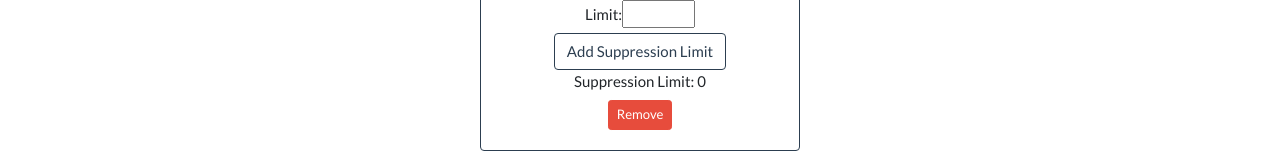
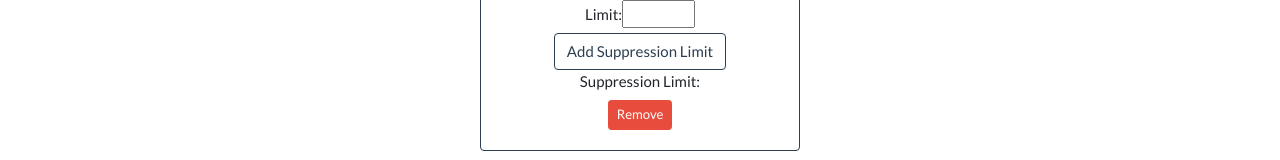
Before and after one commit to oslomet-arx-as-a-service/WebARXaaS, a React (Create React App) app: page / in a window 1280 px wide. Shown: the part 659-819 px from the top of the page. Built offline with nearby package versions, Linux system fonts and the light colour scheme.

Commit message:
REFACTOR to have dafault as empty string

```diff
--- a/src/components/ARXaaS.js
+++ b/src/components/ARXaaS.js
@@ -13,7 +13,7 @@ const Anonymise = props => {
   const [currentData, setData] = useState("");
   const [attributes, setAttributes] = useState([]);
   const [privacyModels, setPrivacyModels] = useState([]);
-  const [suppressionLimit, setSuppressionLimit] = useState("0");
+  const [suppressionLimit, setSuppressionLimit] = useState("");
   const [arxResp, setArxResp] = useState('');
   const [action, setAction] = useState('none');
   const attributeTypeModel = 'QUASIIDENTIFYING';
@@ -65,7 +65,7 @@ const Anonymise = props => {
   };
 
   const handleSuppressionLimitRemove = () => {
-    setSuppressionLimit("0")
+    setSuppressionLimit("")
   }
 
   const handleHierarchyUpload = (file, field, index) => {
--- a/src/components/RenderSuppressionLimit.js
+++ b/src/components/RenderSuppressionLimit.js
@@ -7,7 +7,7 @@ const RenderSuppressionLimit = (props) => {
     const content = (
         <div>
             <label>Limit:</label>
-            <input type='number' id="limit" min="0" max="1" step="0.001"/>
+            <input type='number' id="limit" min="0" max="1" step="0.001" />
             <button className="btn btn-outline-primary" onClick={() => handleSuppressionLimitAdd(document.getElementById("limit").value)}>Add Suppression Limit</button>
             <br />
             <label> Suppression Limit: {suppressionLimit}</label>
```
